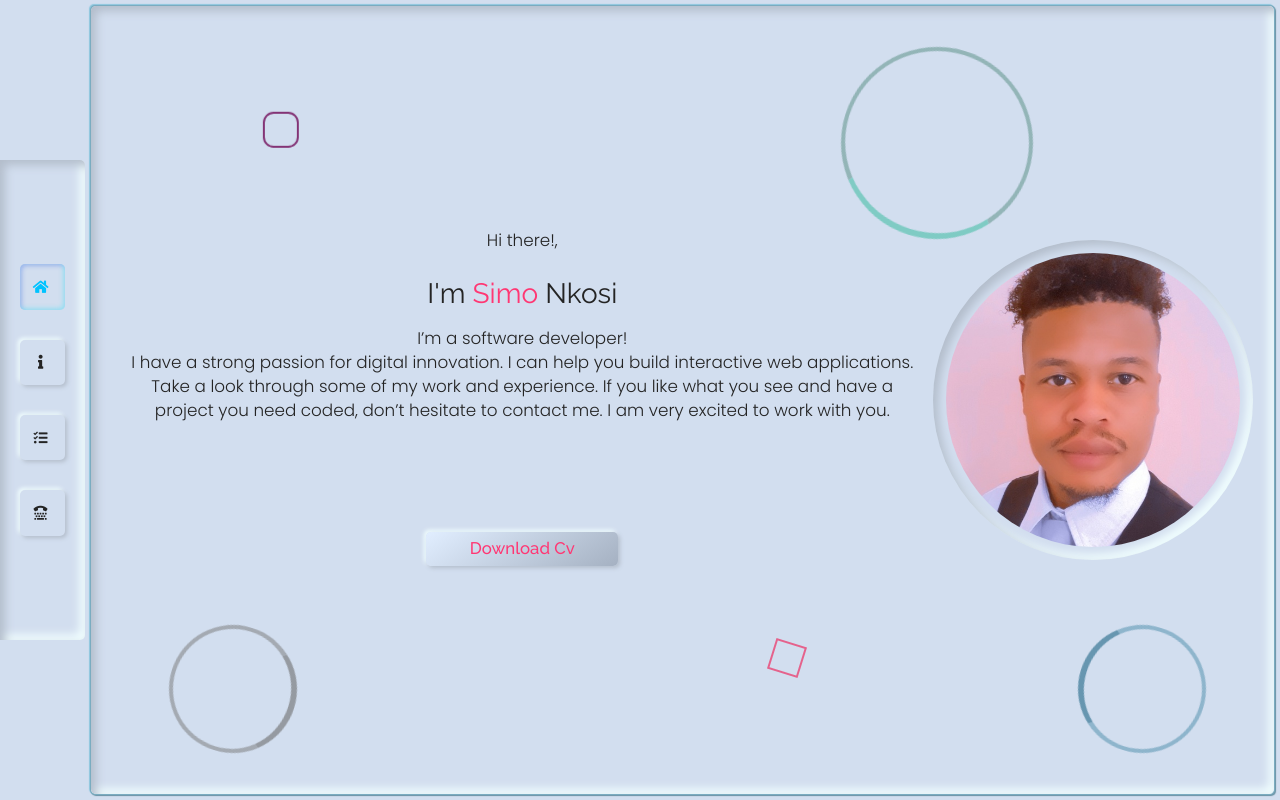
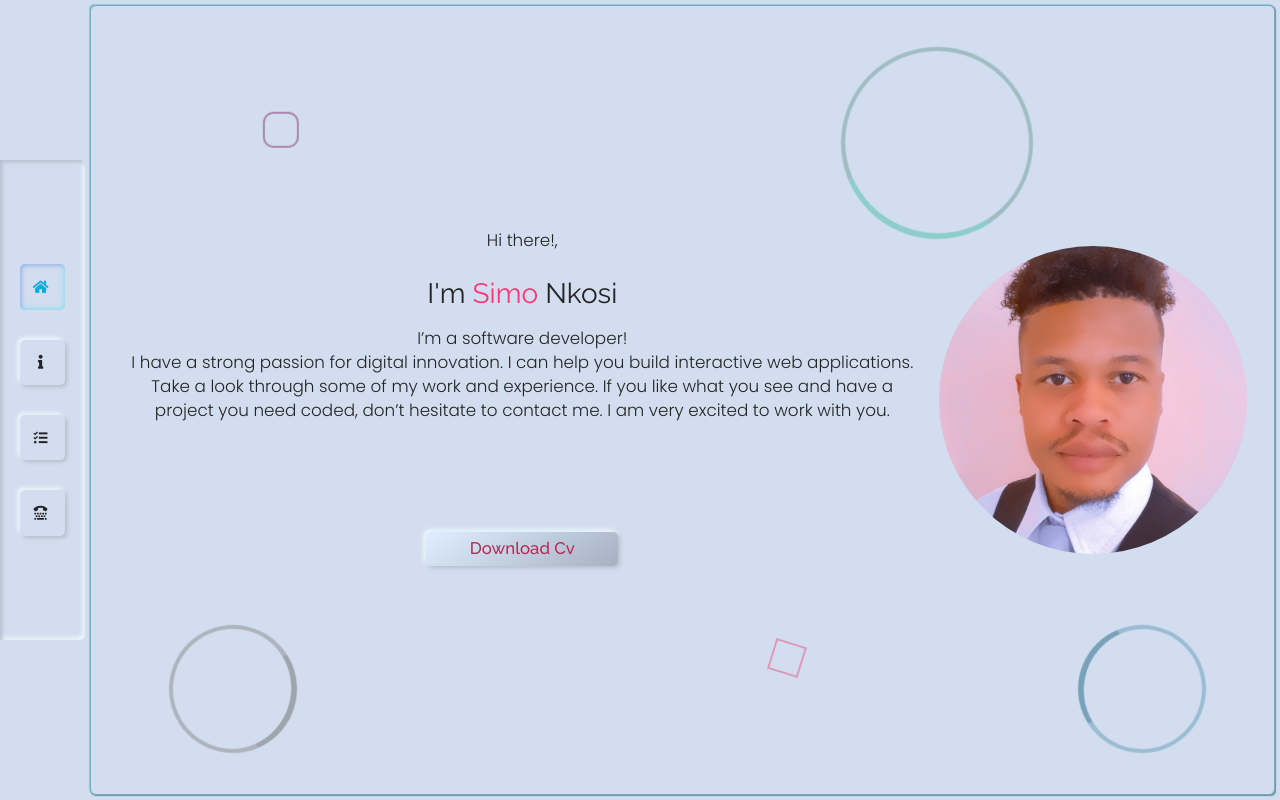
Before and after one commit to KDlamini/Portfolio, a React (Create React App) app: page / in a window 1280 px wide. Built offline with nearby package versions, Linux system fonts and the light colour scheme.

Commit message:
Update css colors.

```diff
--- a/src/styles/homepage/Home.css
+++ b/src/styles/homepage/Home.css
@@ -12,8 +12,8 @@
   color: #242424;
   width: 100%;
   background: #d2deef;
-  -webkit-box-shadow: inset 5px 5px 10px #b3bdcb, inset -5px -5px 10px #f2ffff;
-          box-shadow: inset 5px 5px 10px #b3bdcb, inset -5px -5px 10px #f2ffff;
+  -webkit-box-shadow: inset 2px 2px 4px #b3bdcb, inset -2px -2px px #f2ffff;
+          box-shadow: inset 2px 2px 4px #b3bdcb, inset -2px -2px px #f2ffff;
   border-radius: 5px;
   height: 100%;
   padding: 1.5rem;
@@ -93,16 +93,16 @@
   height: 25vw;
   border-radius: 50%;
   background: #d2deef;
-  -webkit-box-shadow: inset 5px 5px 10px #b3bdcb, inset -5px -5px 10px #f2ffff;
-          box-shadow: inset 5px 5px 10px #b3bdcb, inset -5px -5px 10px #f2ffff;
+  -webkit-box-shadow: inset 2px 2px 4px #b3bdcb, inset -2px -2px px #f2ffff;
+          box-shadow: inset 2px 2px 4px #b3bdcb, inset -2px -2px px #f2ffff;
 }
 
 .profile-img {
   display: block;
   -o-object-fit: cover;
      object-fit: cover;
-  width: 23vw;
-  height: 23vw;
+  width: 24vw;
+  height: 24vw;
   border-radius: 50%;
 }
 
@@ -118,7 +118,7 @@
   -webkit-box-align: center;
       -ms-flex-align: center;
           align-items: center;
-  color: #ff3773;
+  color: #b42852;
   font-size: 1.2rem;
   font-weight: 500;
   padding: 0.5rem;
@@ -132,8 +132,8 @@
 
 .cv-btn:hover {
   background: #d2deef;
-  -webkit-box-shadow: inset 5px 5px 10px #b3bdcb, inset -5px -5px 10px #f2ffff;
-          box-shadow: inset 5px 5px 10px #b3bdcb, inset -5px -5px 10px #f2ffff;
+  -webkit-box-shadow: inset 2px 2px 4px #b3bdcb, inset -2px -2px px #f2ffff;
+          box-shadow: inset 2px 2px 4px #b3bdcb, inset -2px -2px px #f2ffff;
 }
 
 .effect-wrap {
@@ -147,7 +147,7 @@
   position: absolute;
   width: 2.5vw;
   height: 2.5vw;
-  border: 2px solid rgba(231, 85, 129, 0.9);
+  border: 2px solid rgba(231, 85, 129, 0.5);
   right: 40%;
   bottom: 15%;
   -webkit-animation: spin 10s linear infinite;
@@ -178,8 +178,8 @@
   height: 15vw;
   right: 20%;
   top: 5%;
-  border: 4px solid rgba(85, 141, 130, 0.5);
-  border-top: 6px solid rgba(72, 190, 167, 0.6);
+  border: 4px solid rgba(85, 141, 130, 0.4);
+  border-top: 6px solid rgba(72, 190, 167, 0.5);
   -webkit-box-shadow: var(--inner-shadow), var(--outer-shadow);
           box-shadow: var(--inner-shadow), var(--outer-shadow);
   border-radius: 50%;
@@ -193,8 +193,8 @@
   height: 10vw;
   right: 5%;
   bottom: 5%;
-  border: 4px solid rgba(76, 140, 170, 0.5);
-  border-right: 6px solid rgba(33, 102, 134, 0.6);
+  border: 4px solid rgba(76, 140, 170, 0.4);
+  border-right: 6px solid rgba(33, 102, 134, 0.5);
   -webkit-box-shadow: var(--inner-shadow), var(--outer-shadow);
           box-shadow: var(--inner-shadow), var(--outer-shadow);
   border-radius: 50%;
@@ -208,8 +208,8 @@
   height: 10vw;
   left: 5%;
   bottom: 5%;
-  border: 4px solid rgba(119, 119, 119, 0.5);
-  border-left: 6px solid rgba(109, 109, 109, 0.6);
+  border: 4px solid rgba(119, 119, 119, 0.4);
+  border-left: 6px solid rgba(109, 109, 109, 0.5);
   -webkit-box-shadow: var(--inner-shadow), var(--outer-shadow);
           box-shadow: var(--inner-shadow), var(--outer-shadow);
   border-radius: 50%;
@@ -245,17 +245,17 @@
             transform: translateX(0);
   }
   25% {
-    border: 2px solid #7bdf1e;
+    border: 2px solid rgba(123, 223, 30, 0.5);
     -webkit-transform: translateY(100%);
             transform: translateY(100%);
   }
   50% {
-    border: 2px solid #6f3591;
+    border: 2px solid rgba(111, 53, 145, 0.5);
     -webkit-transform: translateX(100%) translateY(100%);
             transform: translateX(100%) translateY(100%);
   }
   75% {
-    border: 2px solid #b62e2e;
+    border: 2px solid rgba(182, 46, 46, 0.5);
     -webkit-transform: translateX(100%);
             transform: translateX(100%);
   }
@@ -271,17 +271,17 @@
             transform: translateX(0);
   }
   25% {
-    border: 2px solid #7bdf1e;
+    border: 2px solid rgba(123, 223, 30, 0.5);
     -webkit-transform: translateY(100%);
             transform: translateY(100%);
   }
   50% {
-    border: 2px solid #6f3591;
+    border: 2px solid rgba(111, 53, 145, 0.5);
     -webkit-transform: translateX(100%) translateY(100%);
             transform: translateX(100%) translateY(100%);
   }
   75% {
-    border: 2px solid #b62e2e;
+    border: 2px solid rgba(182, 46, 46, 0.5);
     -webkit-transform: translateX(100%);
             transform: translateX(100%);
   }
--- a/src/styles/homepage/Home.scss
+++ b/src/styles/homepage/Home.scss
@@ -65,8 +65,8 @@
 .profile-img {
   display: block;
   object-fit: cover;
-  width: 23vw;
-  height: 23vw;
+  width: 24vw;
+  height: 24vw;
   border-radius: 50%;
 }
 
@@ -76,7 +76,7 @@
   display: flex;
   justify-content: center;
   align-items: center;
-  color: $pink-color;
+  color: #b42852;
   font-size: 1.2rem;
   font-weight: 500;
   padding: 0.5rem;
@@ -102,7 +102,7 @@
   position: absolute;
   width: 2.5vw;
   height: 2.5vw;
-  border: 2px solid rgba(231, 85, 129, 0.9);
+  border: 2px solid rgba(231, 85, 129, 0.5);
   right: 40%;
   bottom: 15%;
   animation: spin 10s linear infinite;
@@ -131,8 +131,8 @@
   height: 15vw;
   right: 20%;
   top: 5%;
-  border: 4px solid rgba(85, 141, 130, 0.5);
-  border-top: 6px solid rgba(72, 190, 167, 0.6);
+  border: 4px solid rgba(85, 141, 130, 0.4);
+  border-top: 6px solid rgba(72, 190, 167, 0.5);
   box-shadow: var(--inner-shadow), var(--outer-shadow);
   border-radius: 50%;
   animation: spin 10s linear infinite;
@@ -144,8 +144,8 @@
   height: 10vw;
   right: 5%;
   bottom: 5%;
-  border: 4px solid rgba(76, 140, 170, 0.5);
-  border-right: 6px solid rgba(33, 102, 134, 0.6);
+  border: 4px solid rgba(76, 140, 170, 0.4);
+  border-right: 6px solid rgba(33, 102, 134, 0.5);
   box-shadow: var(--inner-shadow), var(--outer-shadow);
   border-radius: 50%;
   animation: spin 10s linear infinite;
@@ -157,8 +157,8 @@
   height: 10vw;
   left: 5%;
   bottom: 5%;
-  border: 4px solid rgba(119, 119, 119, 0.5);
-  border-left: 6px solid rgba(109, 109, 109, 0.6);
+  border: 4px solid rgba(119, 119, 119, 0.4);
+  border-left: 6px solid rgba(109, 109, 109, 0.5);
   box-shadow: var(--inner-shadow), var(--outer-shadow);
   border-radius: 50%;
   animation: spin 10s linear infinite;
@@ -180,17 +180,17 @@
   }
 
   25% {
-    border: 2px solid rgb(123, 223, 30);
+    border: 2px solid rgba(123, 223, 30, 0.5);
     transform: translateY(100%);
   }
 
   50% {
-    border: 2px solid rgb(111, 53, 145);
+    border: 2px solid rgba(111, 53, 145, 0.5);
     transform: translateX(100%) translateY(100%);
   }
 
   75% {
-    border: 2px solid rgb(182, 46, 46);
+    border: 2px solid rgba(182, 46, 46, 0.5);
     transform: translateX(100%);
   }
 
--- a/src/styles/navbar/Navbar.css
+++ b/src/styles/navbar/Navbar.css
@@ -36,8 +36,8 @@
   width: 100%;
   height: 60%;
   background: #d2deef;
-  -webkit-box-shadow: inset 5px 5px 10px #b3bdcb, inset -5px -5px 10px #f2ffff;
-          box-shadow: inset 5px 5px 10px #b3bdcb, inset -5px -5px 10px #f2ffff;
+  -webkit-box-shadow: inset 2px 2px 4px #b3bdcb, inset -2px -2px 4px #f2ffff;
+          box-shadow: inset 2px 2px 4px #b3bdcb, inset -2px -2px 4px #f2ffff;
   border-top-right-radius: 5px;
   border-bottom-right-radius: 5px;
 }
@@ -57,8 +57,8 @@
 
 .nav-btn:hover {
   background: #d2deef;
-  -webkit-box-shadow: inset 5px 5px 10px #b3bdcb, inset -5px -5px 10px #f2ffff;
-          box-shadow: inset 5px 5px 10px #b3bdcb, inset -5px -5px 10px #f2ffff;
+  -webkit-box-shadow: inset 2px 2px 4px #b3bdcb, inset -2px -2px 4px #f2ffff;
+          box-shadow: inset 2px 2px 4px #b3bdcb, inset -2px -2px 4px #f2ffff;
   -webkit-transition: all ease 0.1s;
   transition: all ease 0.1s;
 }
@@ -74,7 +74,7 @@
 }
 
 .active-navlink .icon {
-  color: #00c3ff;
+  color: #00abdf;
   font-size: 1rem;
 }
 /*# sourceMappingURL=Navbar.css.map */
--- a/src/styles/variables/variables.scss
+++ b/src/styles/variables/variables.scss
@@ -1,7 +1,7 @@
 $dark-color: #242424;
 $bg-color: #d2deef;
 $page-bg: #7aacc0;
-$inner-shadow: inset 5px 5px 10px #b3bdcb, inset -5px -5px 10px #f2ffff;
+$inner-shadow: inset 2px 2px 4px #b3bdcb, inset -2px -2px px #f2ffff;
 $outer-shadow: 2px 2px 4px #b3bdcb, -2px -2px 4px #f2ffff;
 $linear-background: linear-gradient(145deg, #e1eeff, #a5b1c2);
 $smaller-shadow: 1px 1px 2px #b3bdcb, -1px -1px 2px #f2ffff;
```
Also changed, not shown: 2 other files (tests, documents, lock files or other folders).
